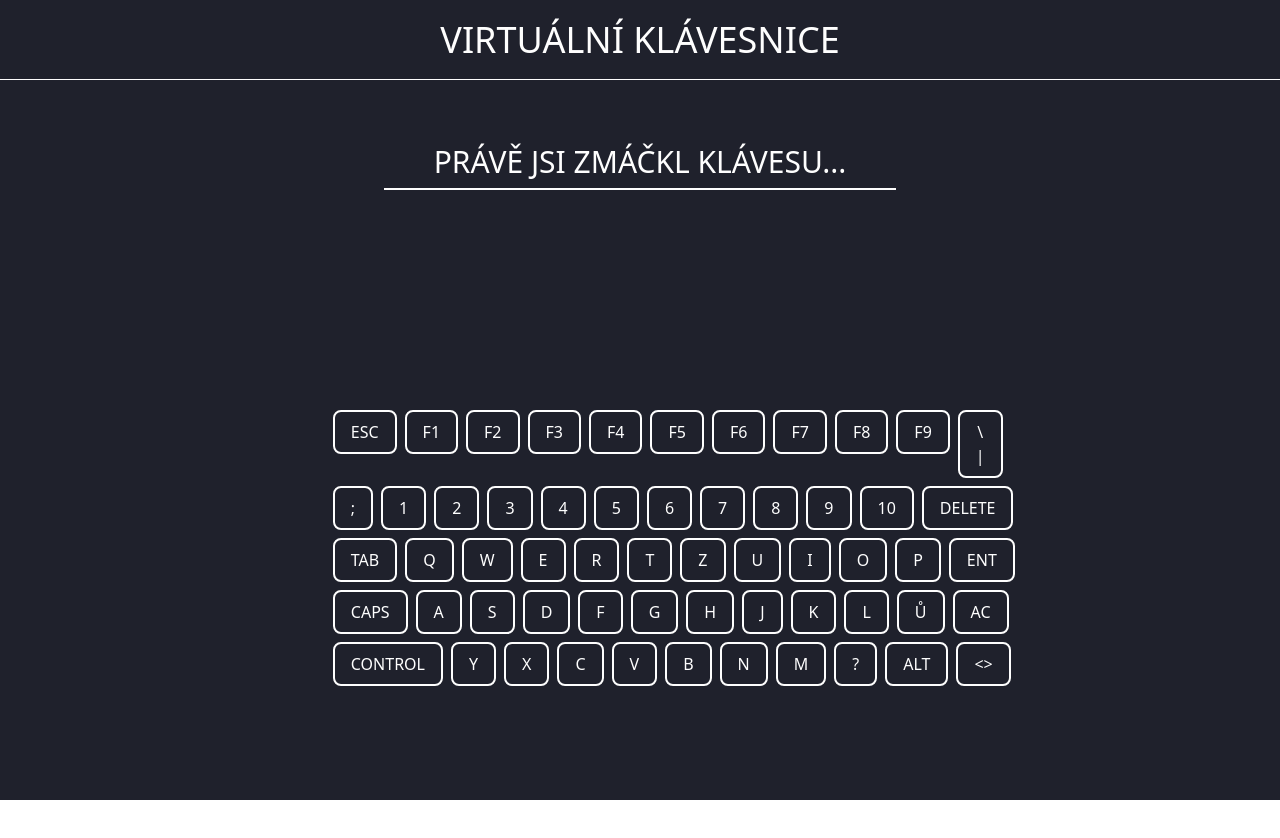
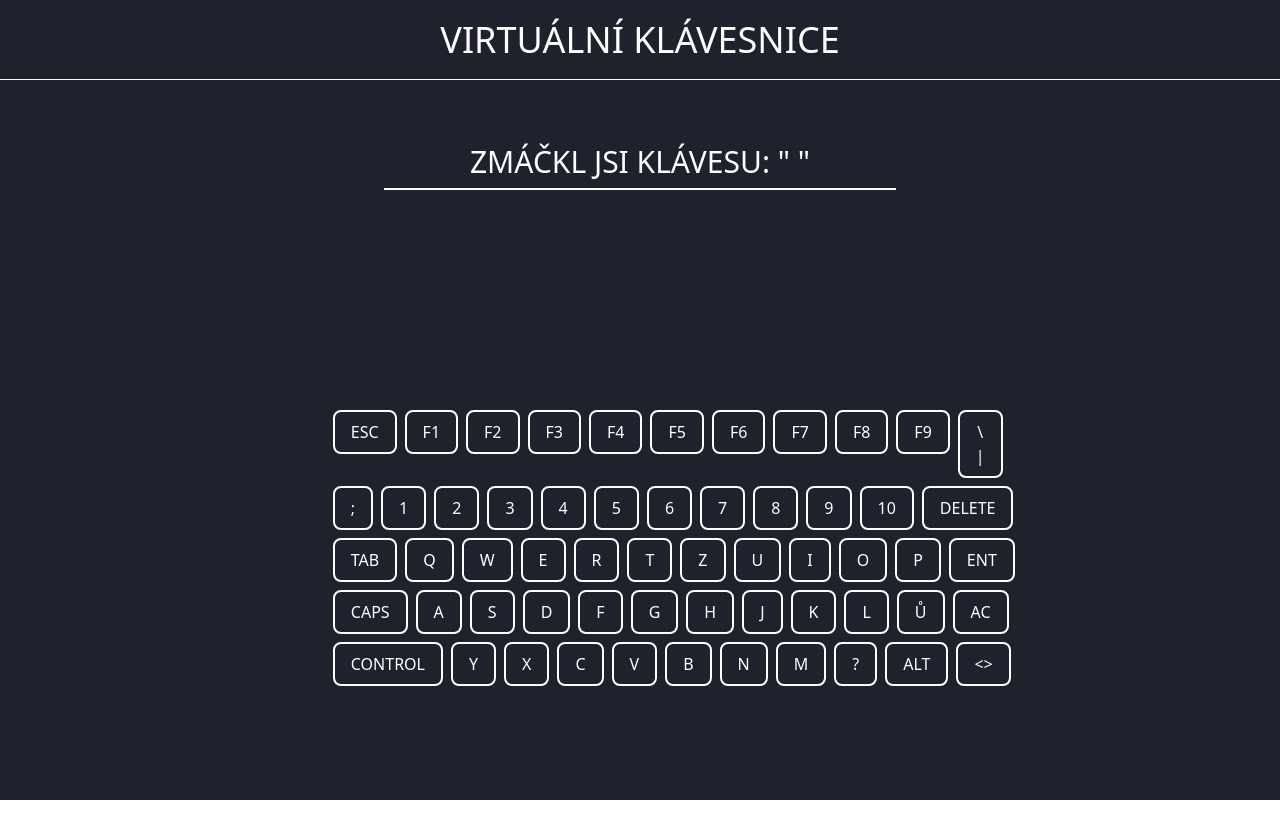
Before and after one commit to OndrejLosensky/virtual-keyboard, a React (Create React App) app: page / in a window 1280 px wide. Shown: the top 838 px of the page. Built offline with nearby package versions, Linux system fonts and the light colour scheme; the HTML template or start-up script is replaced by a standard one.

Commit message:
změna zobrazování zmáčknuté klávesy

```diff
--- a/src/displayKey/DisplayKey.js
+++ b/src/displayKey/DisplayKey.js
@@ -19,7 +19,7 @@ const DisplayKey = () => {
     return (
         <div className="flex flex-col justify-center items-center pt-12">
             <h2 className="text-foreColorWhite text-3xl flex justify-center items-center pt-4 uppercase">
-                 Právě jsi zmáčkl klávesu... {pressedKey}
+                 Zmáčkl jsi klávesu: " {pressedKey} "
             </h2>
             <div className="border-b-2 border-foreColorWhite w-[40%] pt-2">
 
```
